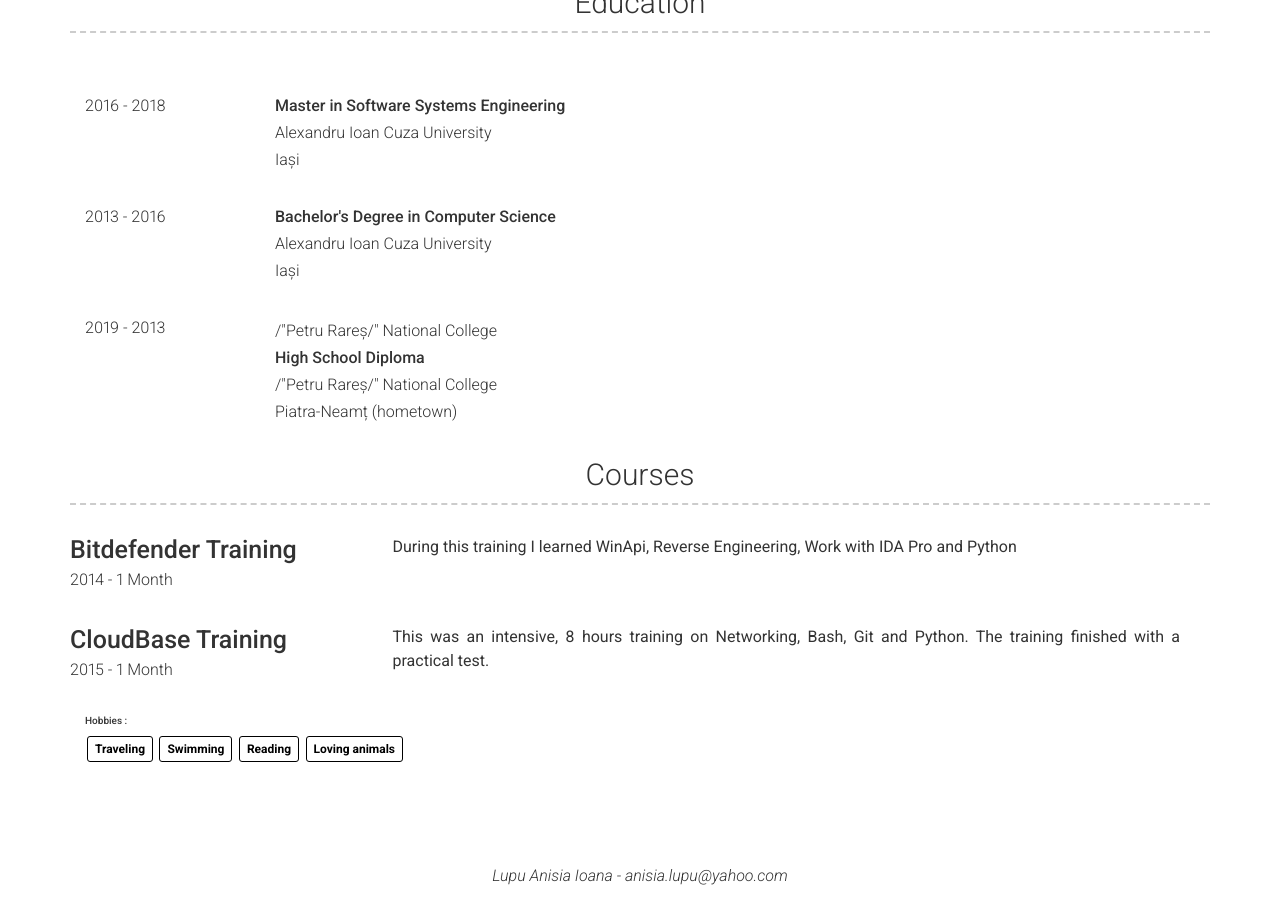
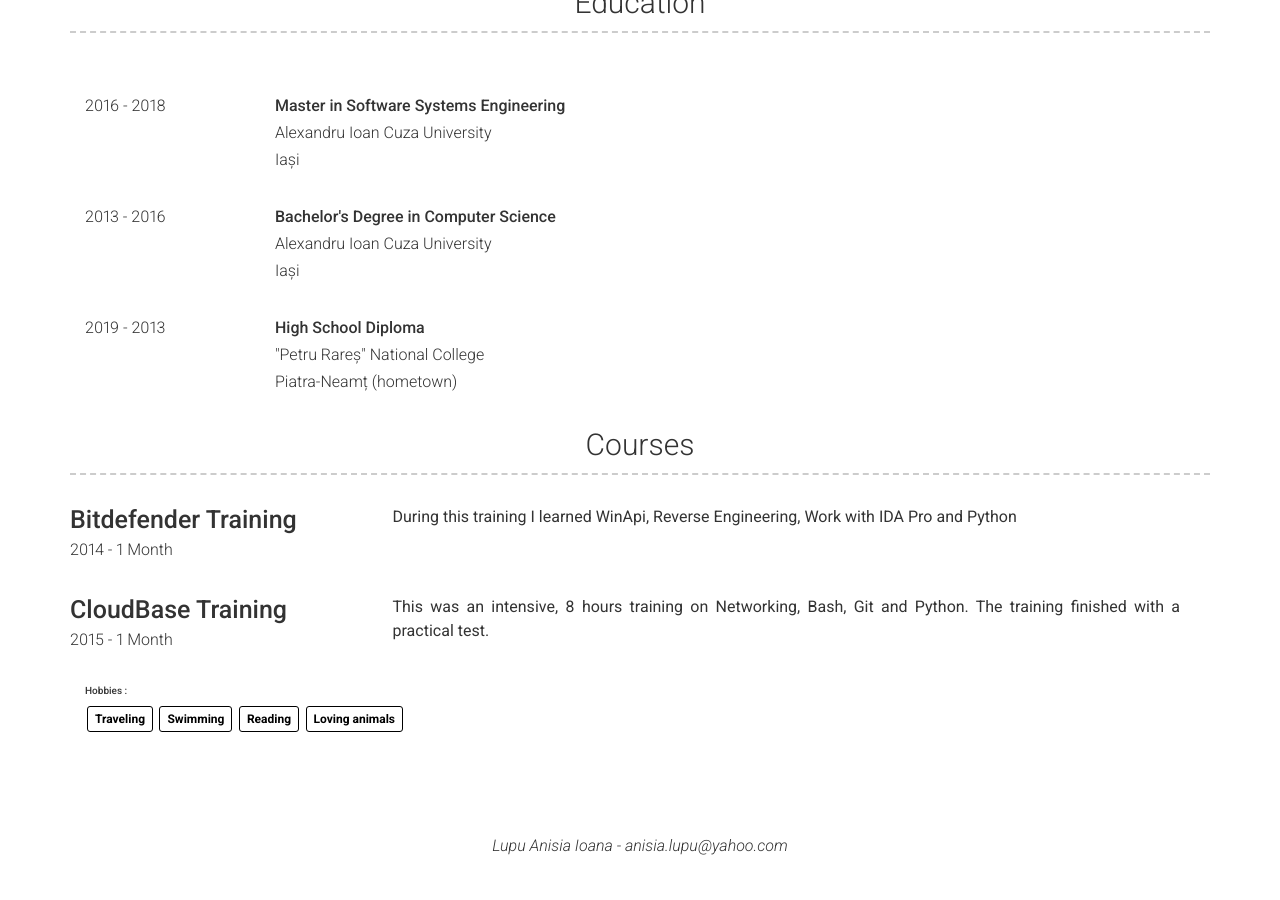
Before and after one commit to anisia-lupu/anisia-lupu, a Jekyll site: the page built from index.md, in a window 1280 px wide and 900 px high, scrolled down 1417 px. Built offline with Jekyll 4.4.1, drawn with Linux system fonts in a browser that asks for light colours; after the commit the page ends 2287 px from its top, so only the background shows below that.

Commit message:
Change print class

```diff
--- a/_data/education.yml
+++ b/_data/education.yml
@@ -11,10 +11,11 @@
       qualification: Bachelor's Degree in Computer Science
       city: Iași
 
-- name: /"Petru Rareș/" National College
+- name: |
+      "Petru Rareș" National College
   grades:
     - dates: 2019 - 2013
-    - qualification: High School Diploma
+      qualification: High School Diploma
       city: Piatra-Neamț (hometown)
 
 #           **Master of Computer Science - Software Engineering**
--- a/_includes/left_education.html
+++ b/_includes/left_education.html
@@ -5,10 +5,10 @@
 
         {%- if include.item.grades -%}
             {% for grade in include.item.grades %}
-            <div class="col-xs-12 col-sm-2 col-md-2 col-print-12 details no-split">
+            <div class="col-xs-12 col-sm-2 col-md-2 col-print-2 details no-split">
                 <p>{{ grade.dates }}</p>
             </div>
-            <div class="col-xs-12 col-sm-2 col-md-10 col-print-12 details no-split">
+            <div class="col-xs-12 col-sm-2 col-md-10 col-print-10 details no-split">
                 <p><b>{{ grade.qualification }}</b></p>
                 {%- if include.item.name -%} <p>{{ include.item.name }} <p>{%- endif -%}
                 {%- if grade.city -%} <p>{{ grade.city }}</p>{%- endif -%}
```
